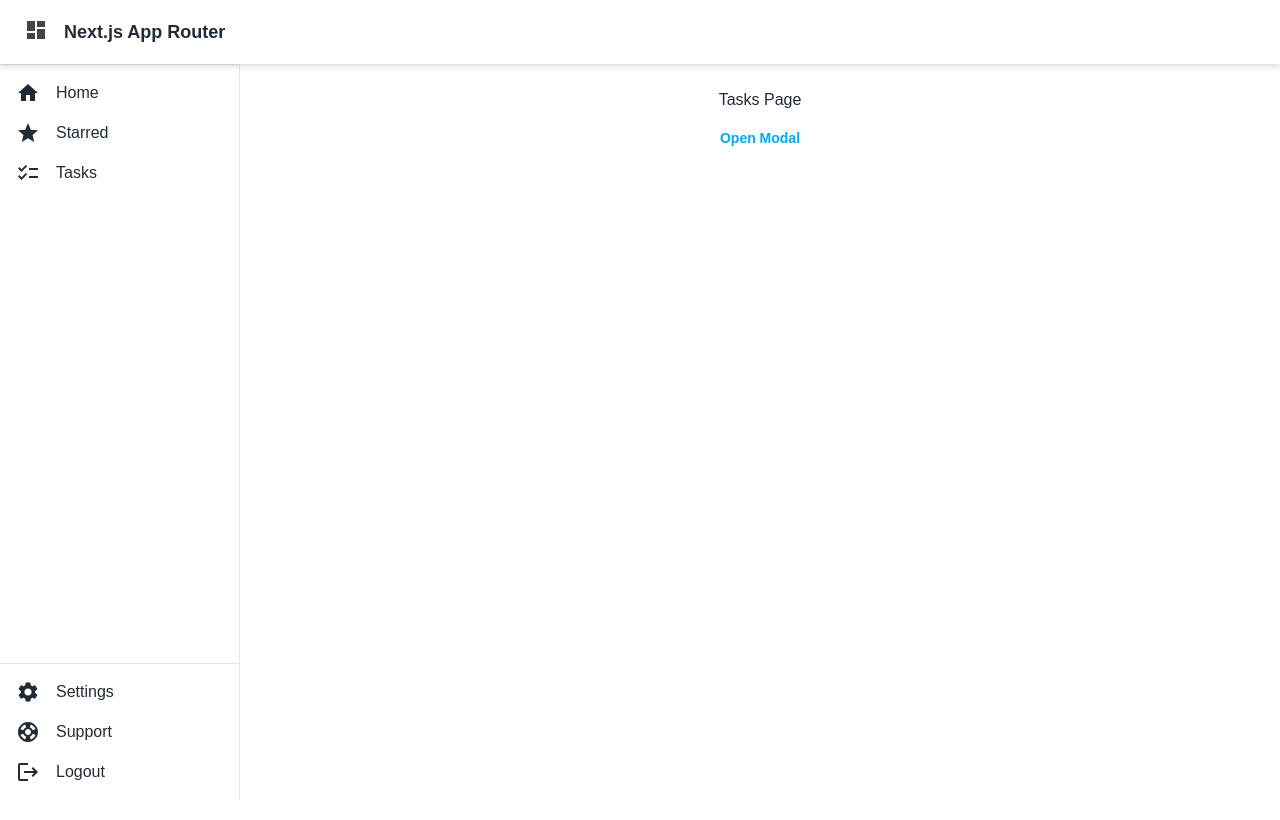
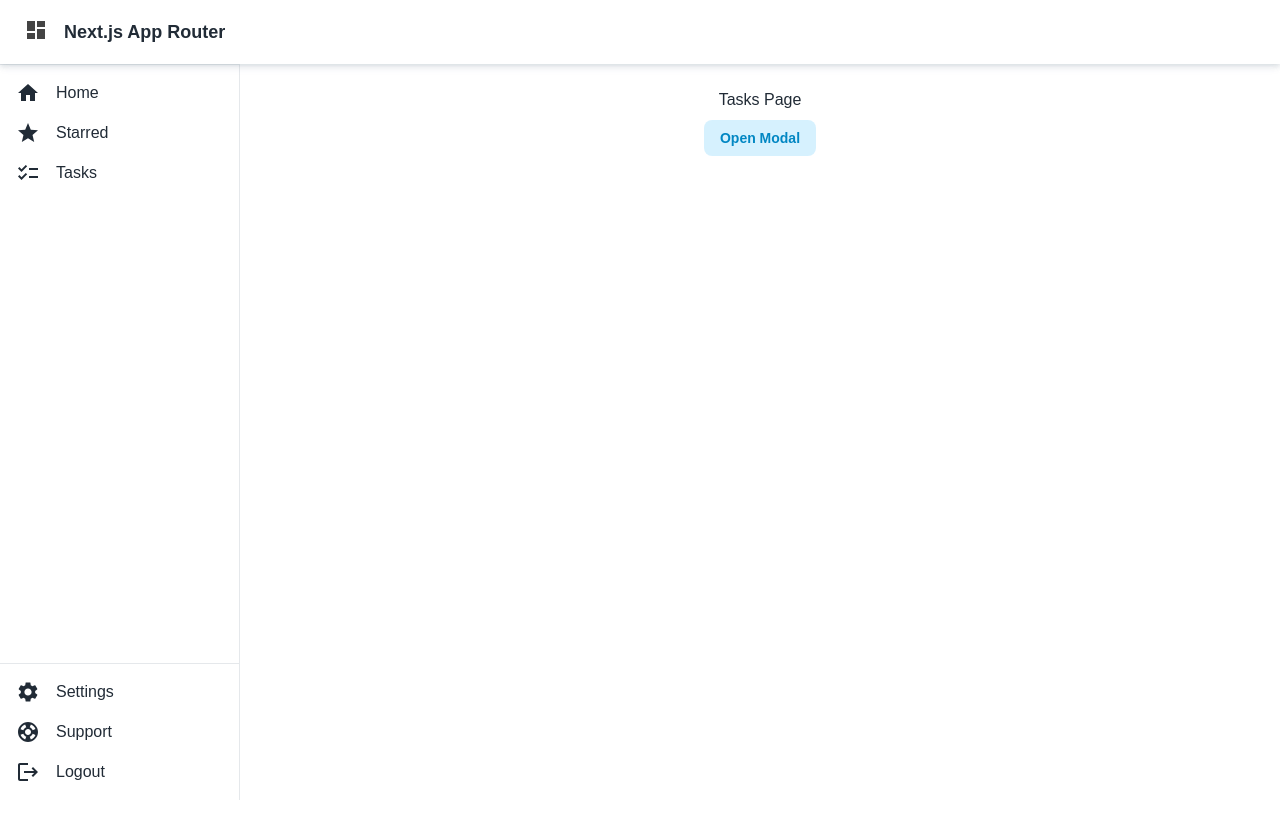
Before and after one commit to williamrolando88/scientech-next-app, a Next.js app: page /tasks in a window 1280 px wide. Shown: the top 820 px of the page. Built offline with nearby package versions, Linux system fonts and the light colour scheme.

Commit message:
Test minimal theme

```diff
--- a/src/app/tasks/page.tsx
+++ b/src/app/tasks/page.tsx
@@ -23,7 +23,9 @@ export default function TasksPage() {
           Tasks Page
         </Typography>
 
-        <Button onClick={() => setModalOpen(true)}>Open modal</Button>
+        <Button variant="soft" onClick={() => setModalOpen(true)}>
+          Open modal
+        </Button>
       </Box>
       <TestModal onClose={setModalOpen} open={modalOpen} />
     </Container>
```
